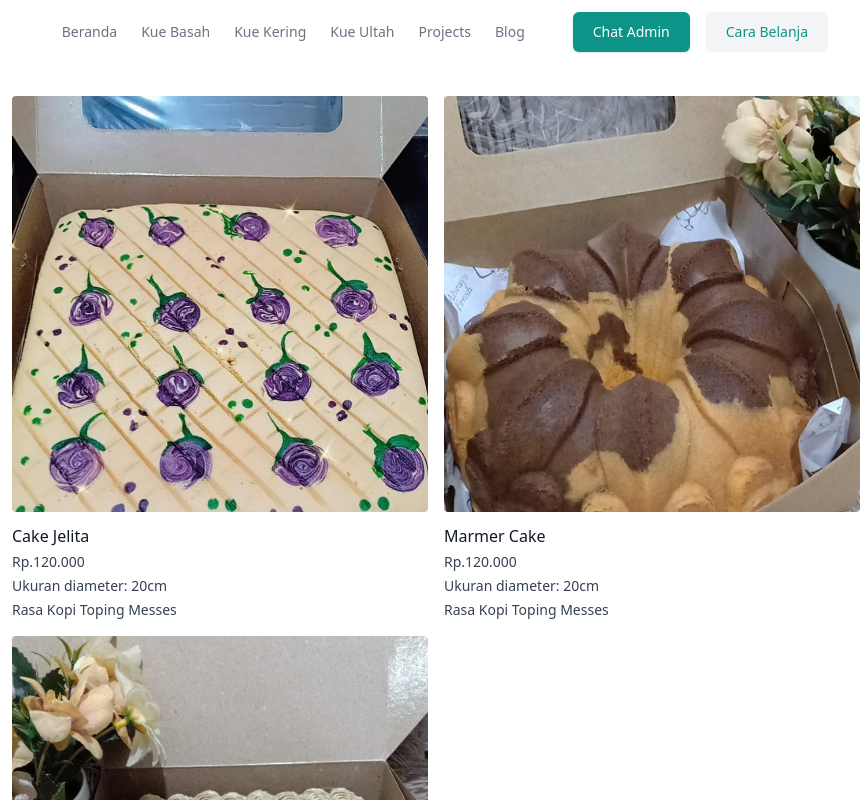
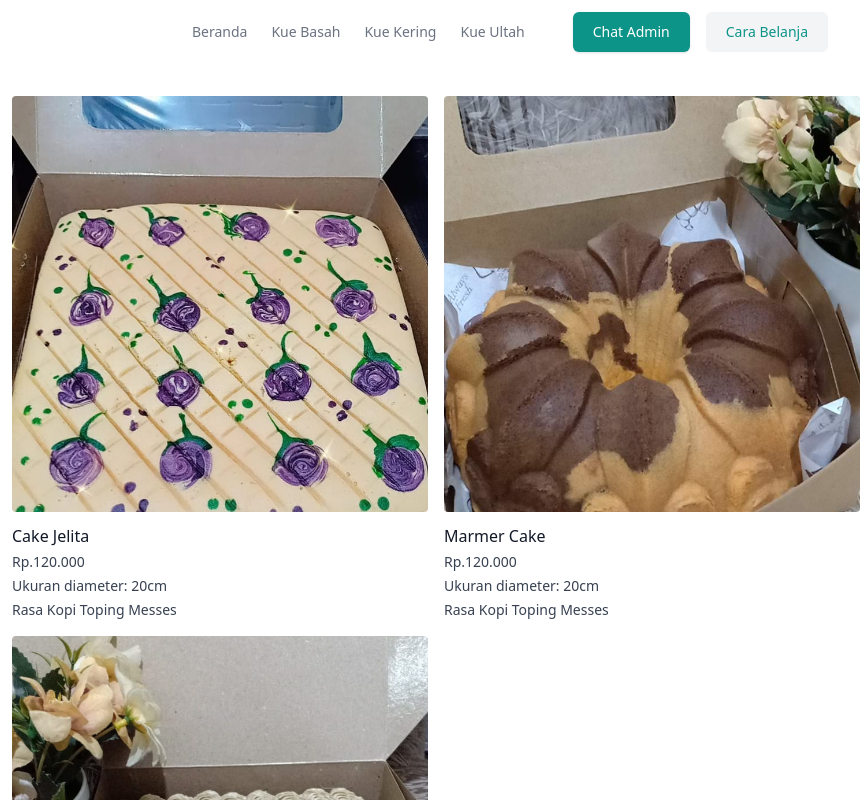
Before and after one commit to nabilakim/Website-Personal, a plain HTML site: page kuebasah.html in a window 1280 px wide. Shown: the top 800 px of the page, 420-1280 px from the left. Drawn offline with nearby package versions, Linux system fonts and the light colour scheme.

Commit message:
Update kuebasah.html

```diff
--- a/kuebasah.html
+++ b/kuebasah.html
@@ -40,14 +40,6 @@
 
                   <li>
                     <a class="text-gray-500 transition hover:text-gray-500/75" href="kueultah.html"> Kue Ultah </a>
-                  </li>
-
-                  <li>
-                    <a class="text-gray-500 transition hover:text-gray-500/75" href="#"> Projects </a>
-                  </li>
-
-                  <li>
-                    <a class="text-gray-500 transition hover:text-gray-500/75" href="#"> Blog </a>
                   </li>
                 </ul>
               </nav>
@@ -180,7 +172,6 @@
           </div>
       </a>
   </div>
-
   <!--END PRODUCT LIST-->
 
       <!--FOOTER-->
```
